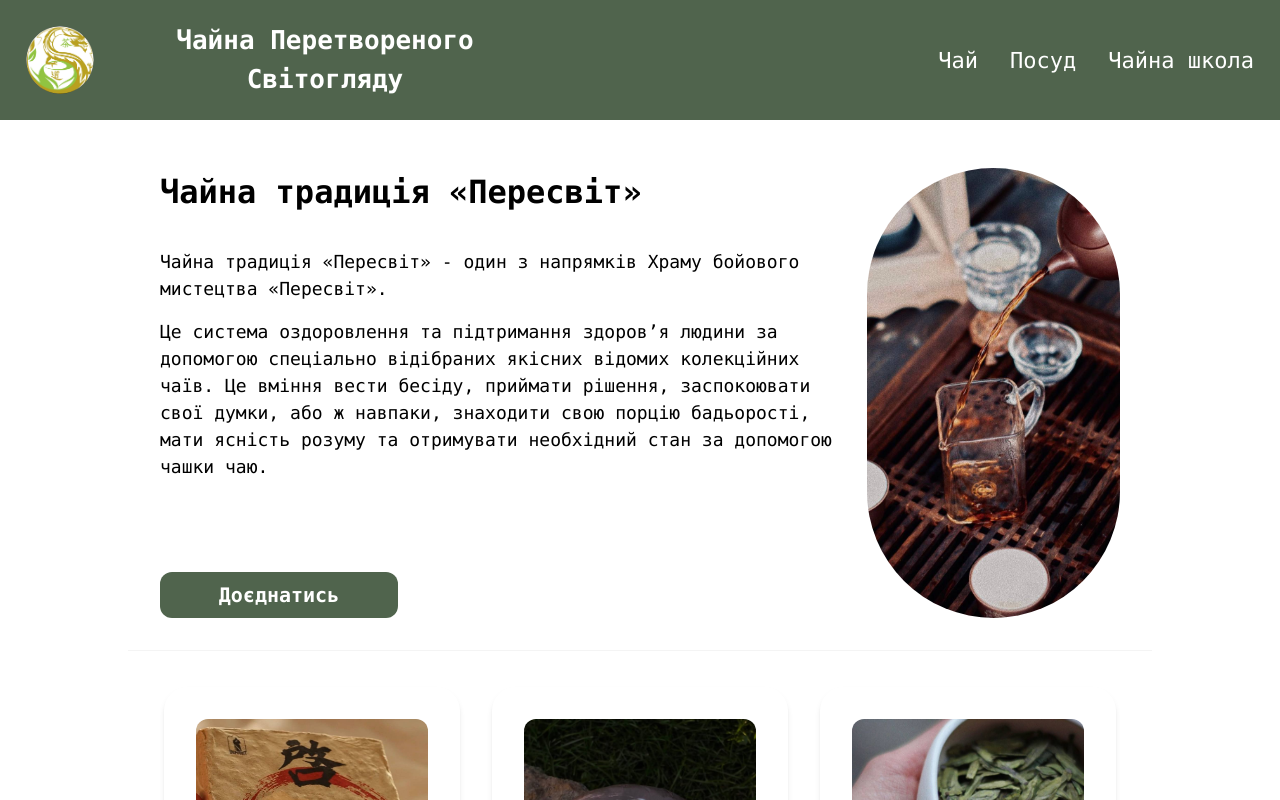
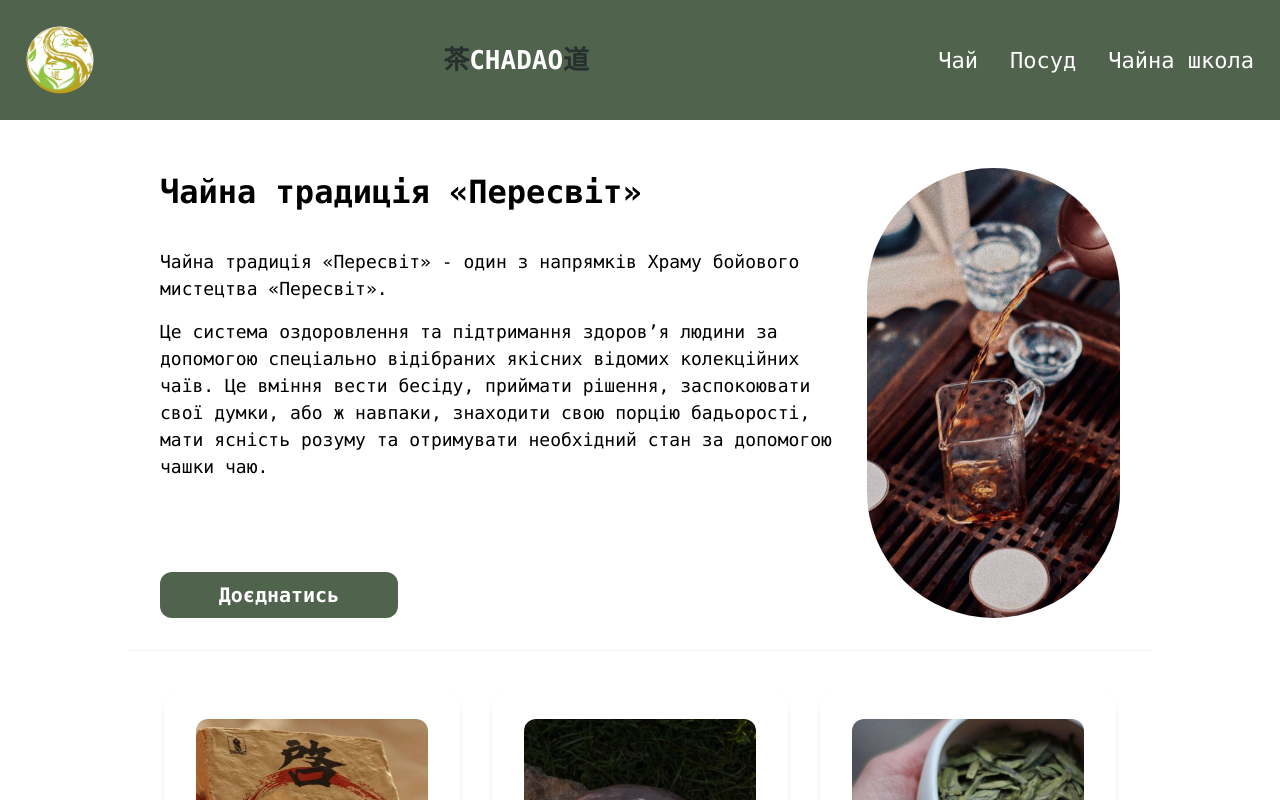
Before and after one commit to VladAntonov95/tea-master, a Next.js app: page / in a window 1280 px wide. Shown: the top 800 px of the page. Built offline with nearby package versions, Linux system fonts and the light colour scheme.

Commit message:
fix/new header and footer title

```diff
--- a/src/components/layout/Footer/Footer.jsx
+++ b/src/components/layout/Footer/Footer.jsx
@@ -22,8 +22,9 @@ const Footer = ({ activeSection }) => {
     >
       <section className="mx-auto max-w-[1440px]">
         <section className="flex flex-col justify-between p-4 tablet:flex-row laptop:p-8">
-          <h2 className="text-center text-2xl text-white-text tablet:max-w-[400px] desktop:min-w-[800px]">
-            Чайна перетвореного світогляду «Пересвіт»
+          <h2 className="text-2xl text-white-text tablet:ml-[110px] tablet:max-w-[400px] laptop:ml-[125px] desktop:min-w-[800px]">
+            <span className="text-header-symbol-color">茶</span>CHADAO
+            <span className="text-header-symbol-color">道</span>
           </h2>
           <div className="m-auto flex p-8 tablet:m-0 tablet:ml-auto">
             <Link
--- a/src/components/layout/Header/Header.jsx
+++ b/src/components/layout/Header/Header.jsx
@@ -32,7 +32,7 @@ const Header = ({ onSectionClick, onBack, activeSection }) => {
         activeSection === "tableware" ? "bg-tableware-color" : "bg-dark-green"
       } sticky top-0 z-50 mx-auto`}
     >
-      <section className="mx-auto flex w-full max-w-[1440px] p-[10px] align-middle">
+      <section className="mx-auto flex w-full max-w-[1440px] justify-between p-[10px] align-middle">
         <Image
           src="/assets/images/footer/logo.png"
           width={100}
@@ -46,9 +46,10 @@ const Header = ({ onSectionClick, onBack, activeSection }) => {
           href="#"
           className="hidden max-w-[430px] items-center text-center text-lg font-bold text-white-text laptop:flex"
         >
-          Чайна Перетвореного Світогляду
+          <span className="text-header-symbol-color">茶</span>CHADAO
+          <span className="text-header-symbol-color">道</span>
         </Link>
-        <nav className="ml-auto hidden items-center laptop:flex">
+        <nav className="hidden items-center laptop:flex">
           <ul className="flex">
             {links.map((link) => (
               <li
--- a/tailwind.config.js
+++ b/tailwind.config.js
@@ -43,6 +43,7 @@ module.exports = {
       "gray-text": "#7a7c7f",
       swiper: "#F2C6A0",
       "black-text": "#000",
+      "header-symbol-color": "#27302e",
       "hover-color": "#598318",
       "tableware-hover": "#B1533E",
     },
```
